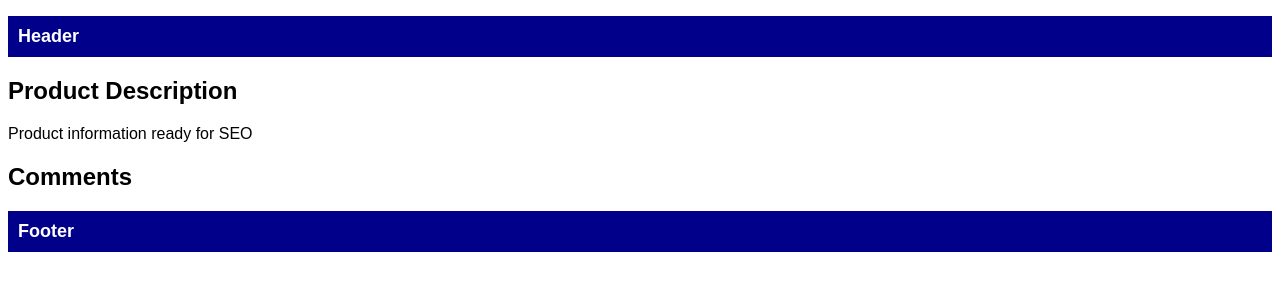
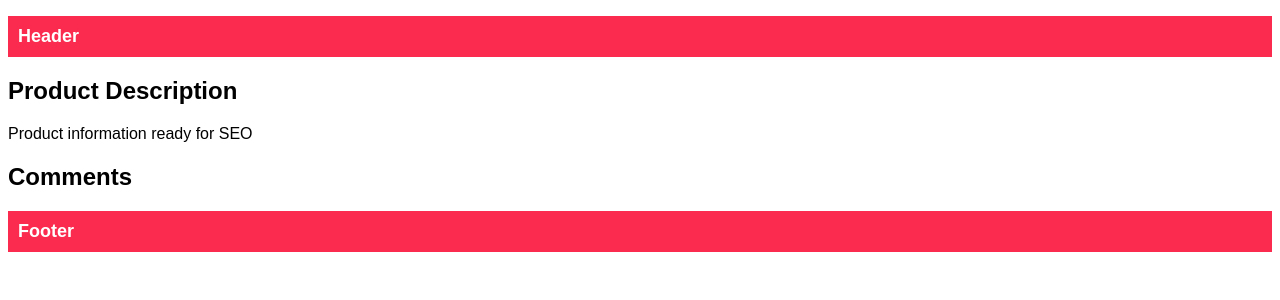
Before and after one commit to mowalky/nextjs-streaming, a Next.js app: page / in a window 1280 px wide. Shown: the top 300 px of the page. Built offline with nearby package versions, Linux system fonts and the light colour scheme.

Commit message:
comments component

```diff
--- a/app/globals.css
+++ b/app/globals.css
@@ -4,7 +4,7 @@ body {
 
 header,
 footer {
-  background-color: darkblue;
+  background-color: #fa2b4f;
   color: #fff;
   padding: 10px;
   font-weight: bold;
--- a/app/page.tsx
+++ b/app/page.tsx
@@ -1,6 +1,3 @@
-import Image from "next/image";
-import styles from "./page.module.css";
-
 const fetchDescription = () =>
   new Promise((resolve) =>
     setTimeout(() => resolve("Product information ready for SEO"), 100)
```
Also changed, not shown: app/Comments.tsx (added, +16 -0 lines).
